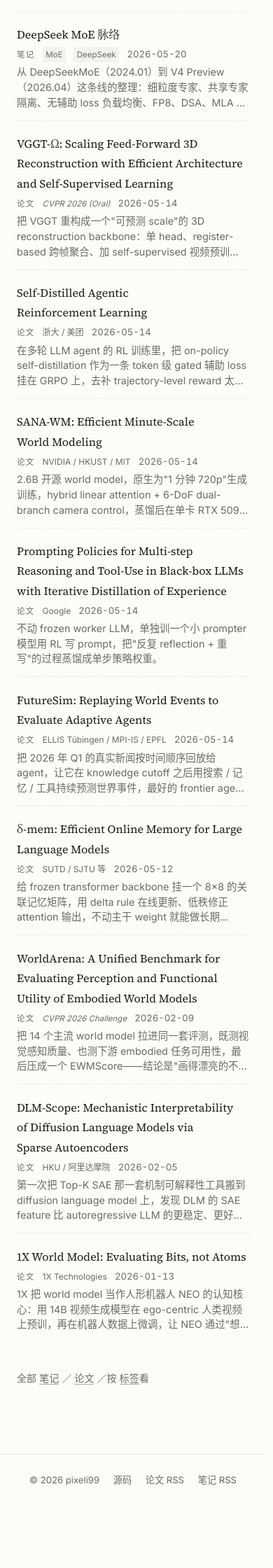
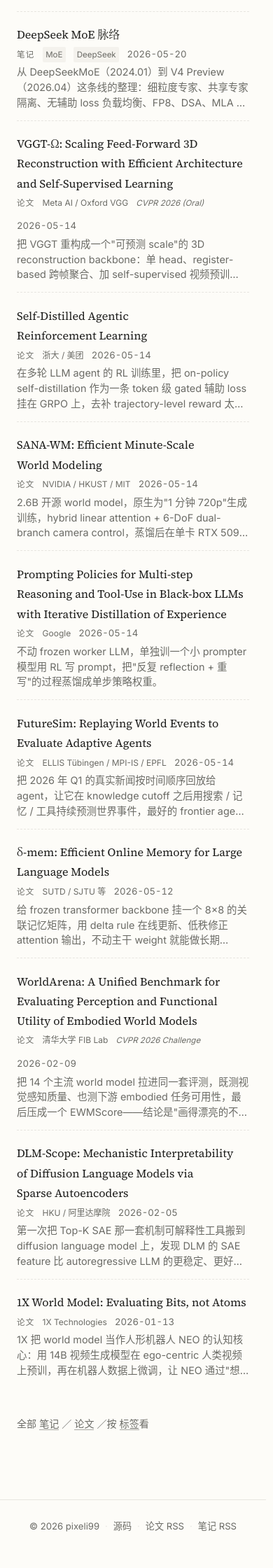
Before and after one commit to pixeli99/PIXELI, a Jekyll site: the page built from index.md, in a window 390 px wide. Shown: the part 609-2849 px from the top of the page at 70% size. Built offline with Jekyll 4.4.1, drawn with Linux system fonts in a browser that asks for light colours; before the commit the page ends 2784 px from its top, so only the background shows below that.

Commit message:
mobile：有 venue 时补回 authors 显示
桌面端 .entry-tail:has(.entry-venue) .entry-authors { display: none }
是为了在单行 tail 里节省横向空间；移动端 entry-tail 已 flex-wrap: wrap，
纵向空间充裕，authors 被无谓隐藏。补 display: revert 撤销桌面规则。

Co-Authored-By: Claude Sonnet 4.6 <noreply@anthropic.com>

```diff
--- a/assets/css/main.scss
+++ b/assets/css/main.scss
@@ -841,8 +841,8 @@ main:focus { outline: none; }
   }
   .entry-tail { flex-wrap: wrap; }
   /* entry-tail 移到独立行后有整行宽度可用；桌面为紧凑 tail 而设的
-     max-width 截断会让 authors / venue 显示成省略号，而 title 提示
-     tooltip 在触屏上不可见，用户无从看到完整内容。移动端撤销截断。 */
+     max-width 截断与"有 venue 时隐藏 authors"在触屏上都不合适（tooltip
+     不可见、换行后纵向空间充裕），移动端一并撤销。 */
   .entry-authors,
   .entry-venue {
     max-width: none;
@@ -850,6 +850,7 @@ main:focus { outline: none; }
     text-overflow: clip;
     white-space: normal;
   }
+  .entry-tail:has(.entry-venue) .entry-authors { display: revert; }
   .post-title { font-size: 1.5rem; }
   .post-nav {
     flex-direction: column;
```
